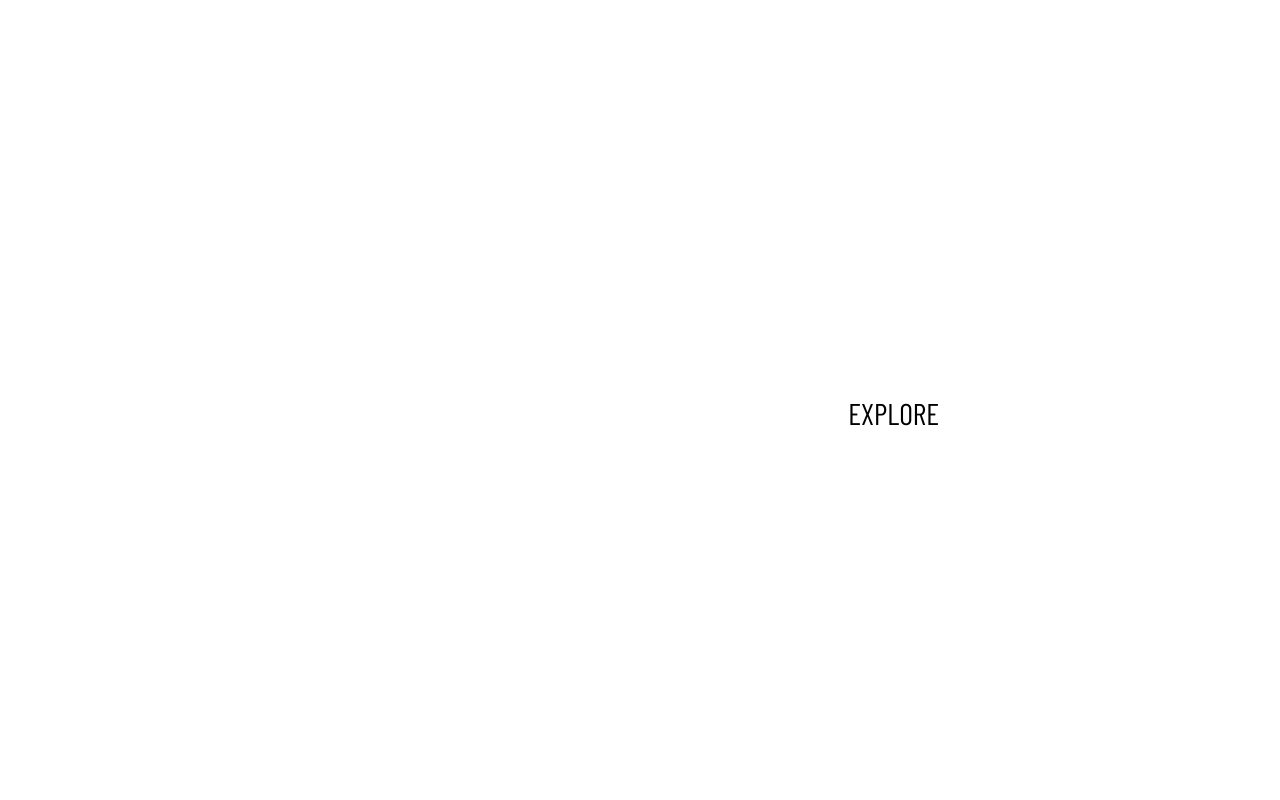
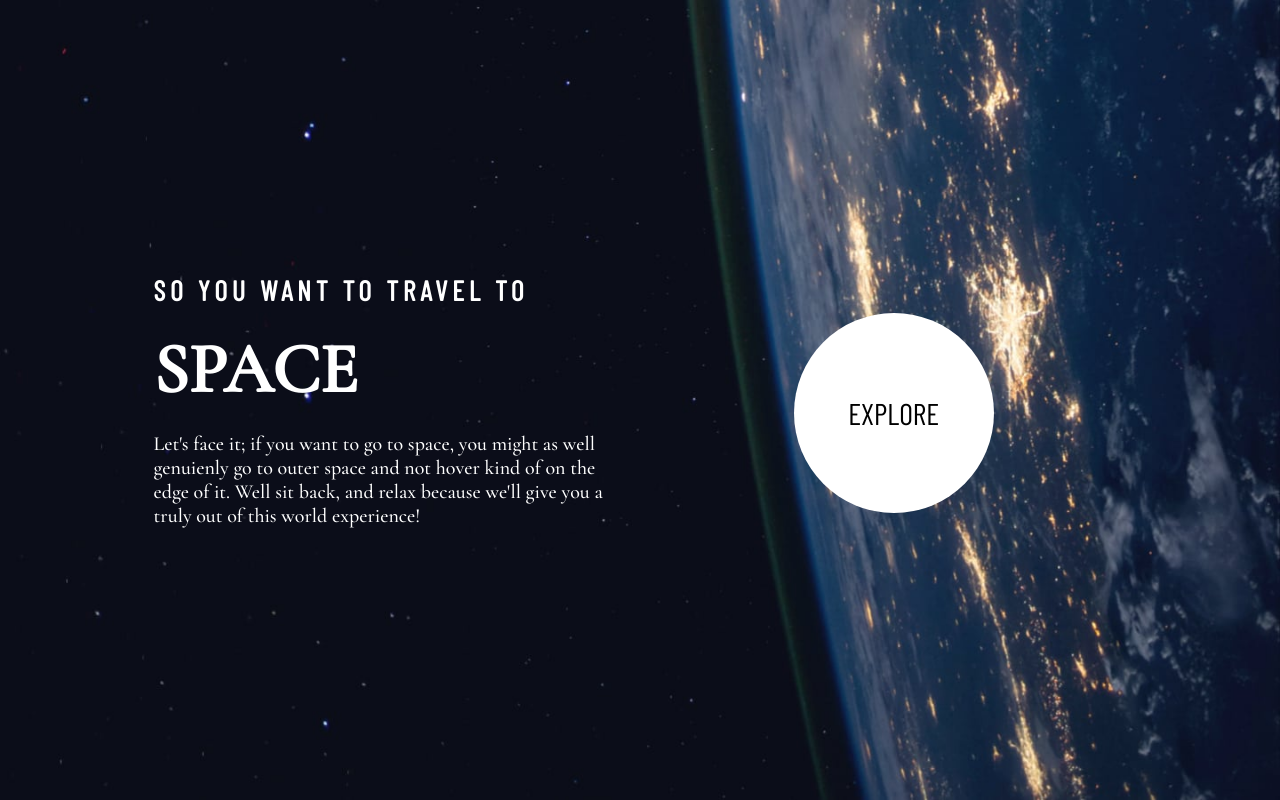
Before and after one commit to Stamwill/space-tourism, a Next.js app: page / in a window 1280 px wide. Built offline with nearby package versions, Linux system fonts and the light colour scheme.

Commit message:
[index] Add Picture

```diff
--- a/src/pages/index.js
+++ b/src/pages/index.js
@@ -1,8 +1,9 @@
 import * as React from 'react'
 import Head from 'next/head'
-import { home } from '../api/mock'
+import { home, homeBg } from '../api/mock'
 import Hero from '../blocks/Hero/Hero'
 import styles from '../styles/Home.module.css'
+import Picture from '../components/Picture/Picture'
 
 export default function Home() {
   return (
@@ -29,6 +30,7 @@ export default function Home() {
 
       <main className={styles.main}>
         <Hero api={home} />
+        <Picture api={homeBg} />
       </main>
     </div>
   )
```
